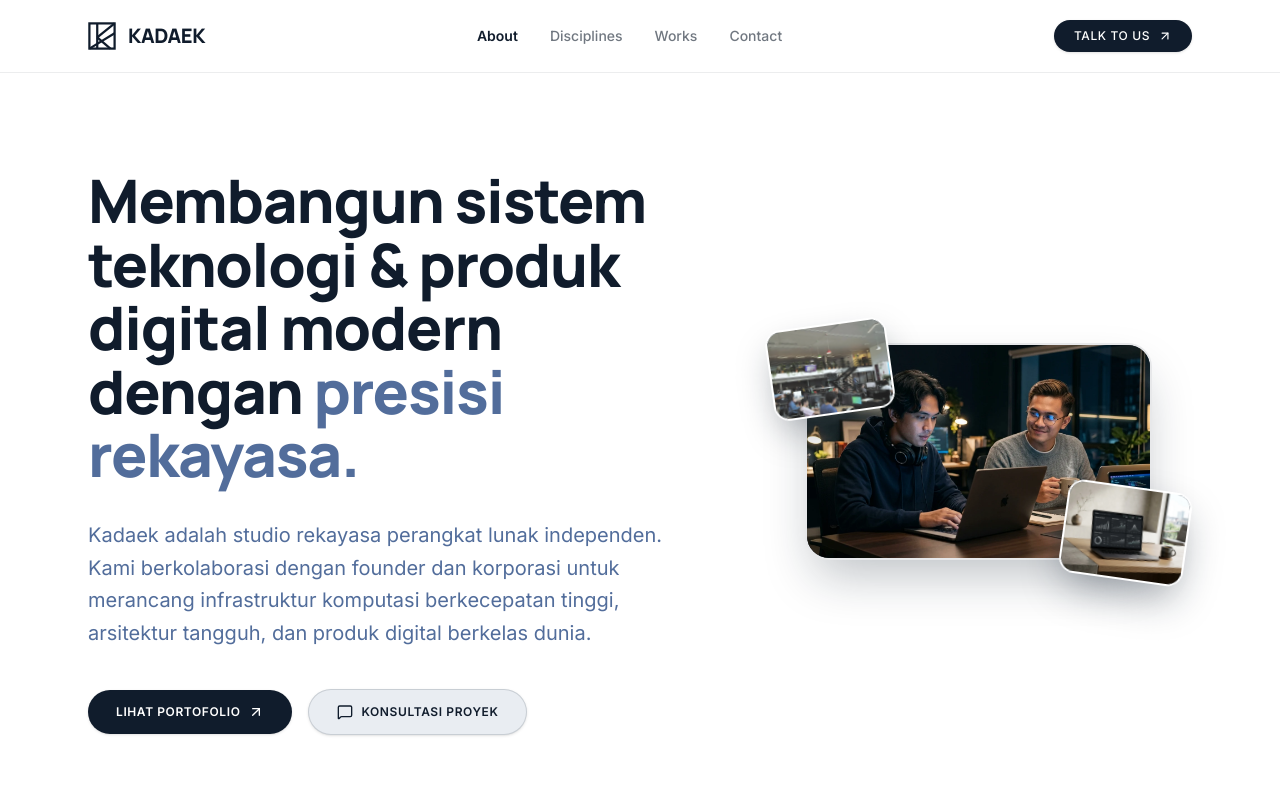
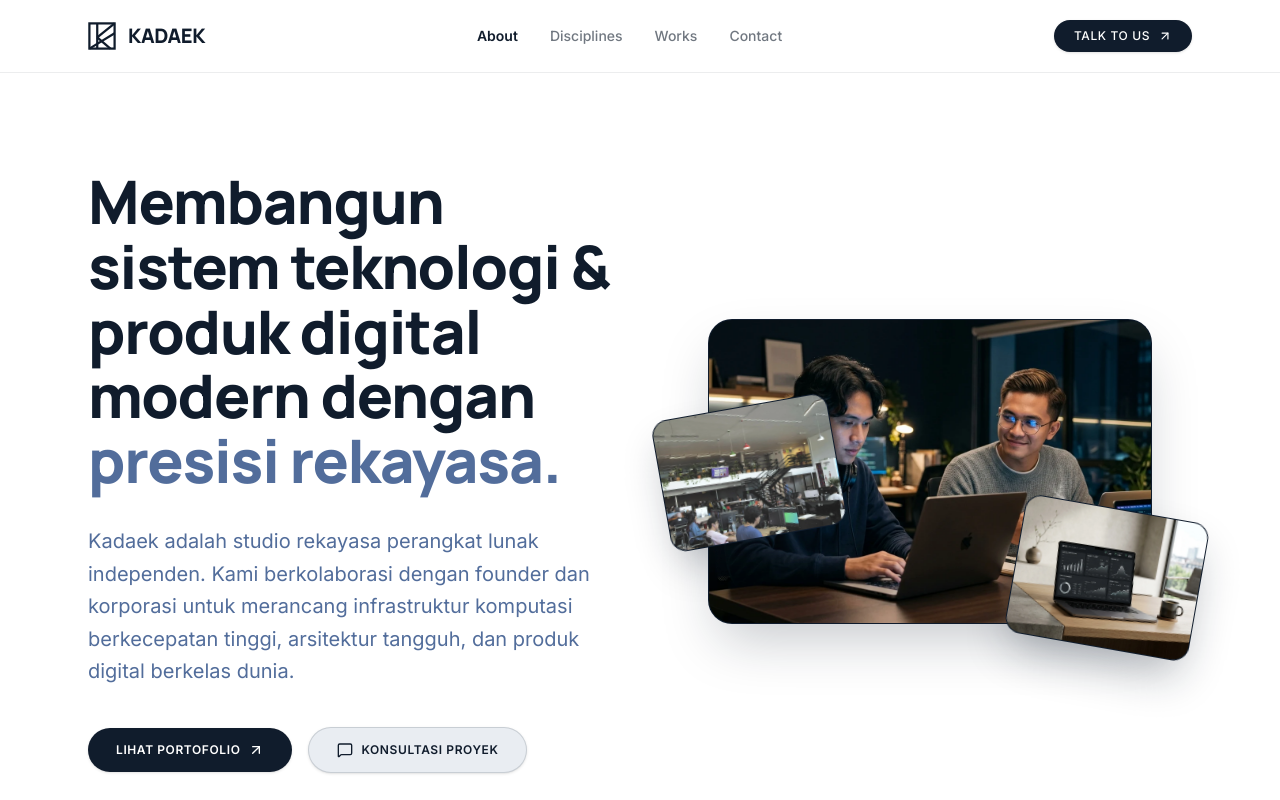
Before and after one commit to Kadaek/Compro-Kadaek, a Next.js app: page / in a window 1280 px wide. Shown: the top 800 px of the page. Built offline with nearby package versions, Linux system fonts and the light colour scheme.

Commit message:
fix: scale showcase to match hero headline, position satellite photos hanging neatly outside main photo

```diff
--- a/src/app/page.tsx
+++ b/src/app/page.tsx
@@ -167,9 +167,9 @@ export default function Home() {
           <div className="relative z-10 max-w-6xl mx-auto px-6 pt-16 sm:pt-24 pb-16 sm:pb-24 w-full">
             <div className="grid grid-cols-1 lg:grid-cols-12 gap-12 lg:gap-14 items-center">
               {/* Left Column: Editorial Headline & Manifesto */}
-              <div className="lg:col-span-7">
+              <div className="lg:col-span-6">
                 <ScrollReveal direction="up" delay={0}>
-                  <h1 className="font-heading text-4xl sm:text-6xl font-extrabold text-[#101C2C] tracking-tight leading-[1.06]">
+                  <h1 className="font-heading text-4xl sm:text-5xl xl:text-6xl font-extrabold text-[#101C2C] tracking-tight leading-[1.08]">
                     Membangun sistem teknologi & produk digital modern dengan{" "}
                     <span className="text-[#526D9B]">presisi rekayasa.</span>
                   </h1>
@@ -206,7 +206,7 @@ export default function Home() {
               </div>
 
               {/* Right Column: Floating Sliding Reel / Animated Video Card */}
-              <div className="lg:col-span-5">
+              <div className="lg:col-span-6">
                 <ScrollReveal direction="up" delay={200}>
                   <HeroFloatingShowcase />
                 </ScrollReveal>
--- a/src/components/HeroFloatingShowcase.tsx
+++ b/src/components/HeroFloatingShowcase.tsx
@@ -4,7 +4,6 @@ import { useState } from "react";
 import Image from "next/image";
 
 export default function HeroFloatingShowcase() {
-  // 3 authentic photos that can be clicked to swap to center
   const [centerIdx, setCenterIdx] = useState(1); // Default center: Founders Studio
 
   const photos = [
@@ -28,19 +27,17 @@ export default function HeroFloatingShowcase() {
     },
   ];
 
-  // Helper to determine left and right photo indexes
   const leftIdx = (centerIdx + 2) % 3;
   const rightIdx = (centerIdx + 1) % 3;
 
   return (
-    <div className="relative w-full max-w-lg lg:max-w-none mx-auto select-none py-8 sm:py-12 px-6 sm:px-10">
-      <div className="relative w-full max-w-[460px] mx-auto">
+    <div className="relative w-full mx-auto select-none py-6 sm:py-10 px-4 sm:px-8 lg:px-10">
+      <div className="relative w-full max-w-[500px] mx-auto">
 
-        {/* ── LEFT TILTED PHOTO (ACCENT PRINT, OUT ON TOP-LEFT) ── */}
+        {/* ── LEFT TILTED PHOTO (SATELLITE ACCENT, SANGAT RAPI DI SISI KIRI LUAR) ── */}
         <div
           onClick={() => setCenterIdx(leftIdx)}
-          title="Klik untuk tampilkan di tengah"
-          className="animate-float-slow absolute -left-4 sm:-left-9 -top-3 sm:-top-5 w-[33%] sm:w-[35%] aspect-[4/3] -rotate-6 sm:-rotate-8 rounded-xl sm:rounded-2xl overflow-hidden shadow-[0_16px_36px_-6px_rgba(16,28,44,0.35)] border-2 border-white bg-[#101C2C] z-20 cursor-pointer hover:scale-110 hover:-rotate-3 hover:z-30 transition-all duration-300 group"
+          className="animate-float-slow absolute -left-6 sm:-left-12 top-1/2 -translate-y-1/2 w-[38%] sm:w-[40%] aspect-[4/3] -rotate-8 sm:-rotate-10 rounded-2xl overflow-hidden shadow-[0_20px_40px_-8px_rgba(16,28,44,0.3)] border border-[#101C2C]/12 bg-[#101C2C] z-20 cursor-pointer hover:scale-105 hover:-rotate-4 hover:z-30 transition-all duration-300 group"
         >
           <div className="relative w-full h-full">
             <Image
@@ -48,13 +45,13 @@ export default function HeroFloatingShowcase() {
               alt={photos[leftIdx].alt}
               fill
               className="object-cover group-hover:opacity-95 transition-opacity"
-              sizes="(max-width: 768px) 35vw, 20vw"
+              sizes="(max-width: 768px) 40vw, 25vw"
             />
           </div>
         </div>
 
-        {/* ── CENTER MAIN PHOTO (HERO, DOMINANT & LEGA) ── */}
-        <div className="relative w-full aspect-[16/10] rounded-2xl sm:rounded-3xl overflow-hidden shadow-[0_24px_50px_-10px_rgba(16,28,44,0.28)] border-2 border-white/90 bg-[#101C2C] z-10 transition-all duration-500">
+        {/* ── CENTER MAIN PHOTO (BESAR, TEGAK, 100% BEBAS HAMBATAN) ── */}
+        <div className="relative w-full aspect-[16/11] rounded-3xl overflow-hidden shadow-[0_25px_55px_-12px_rgba(16,28,44,0.25)] border border-[#101C2C]/10 bg-[#101C2C] z-10 transition-all duration-500">
           <div className="relative w-full h-full">
             <Image
               src={photos[centerIdx].src}
@@ -67,11 +64,10 @@ export default function HeroFloatingShowcase() {
           </div>
         </div>
 
-        {/* ── RIGHT TILTED PHOTO (ACCENT PRINT, OUT ON BOTTOM-RIGHT) ── */}
+        {/* ── RIGHT TILTED PHOTO (SATELLITE ACCENT, RAPI DI SISI KANAN BAWAH LUAR) ── */}
         <div
           onClick={() => setCenterIdx(rightIdx)}
-          title="Klik untuk tampilkan di tengah"
-          className="animate-float absolute -right-4 sm:-right-9 -bottom-3 sm:-bottom-5 w-[34%] sm:w-[36%] aspect-[4/3] rotate-6 sm:rotate-8 rounded-xl sm:rounded-2xl overflow-hidden shadow-[0_18px_40px_-6px_rgba(16,28,44,0.38)] border-2 border-white bg-[#101C2C] z-20 cursor-pointer hover:scale-110 hover:rotate-3 hover:z-30 transition-all duration-300 group"
+          className="animate-float absolute -right-6 sm:-right-12 -bottom-4 sm:-bottom-6 w-[40%] sm:w-[42%] aspect-[4/3] rotate-8 sm:rotate-10 rounded-2xl overflow-hidden shadow-[0_22px_45px_-8px_rgba(16,28,44,0.32)] border border-[#101C2C]/12 bg-[#101C2C] z-20 cursor-pointer hover:scale-105 hover:rotate-4 hover:z-30 transition-all duration-300 group"
         >
           <div className="relative w-full h-full">
             <Image
@@ -79,7 +75,7 @@ export default function HeroFloatingShowcase() {
               alt={photos[rightIdx].alt}
               fill
               className="object-cover group-hover:opacity-95 transition-opacity"
-              sizes="(max-width: 768px) 35vw, 20vw"
+              sizes="(max-width: 768px) 40vw, 25vw"
             />
           </div>
         </div>
```
